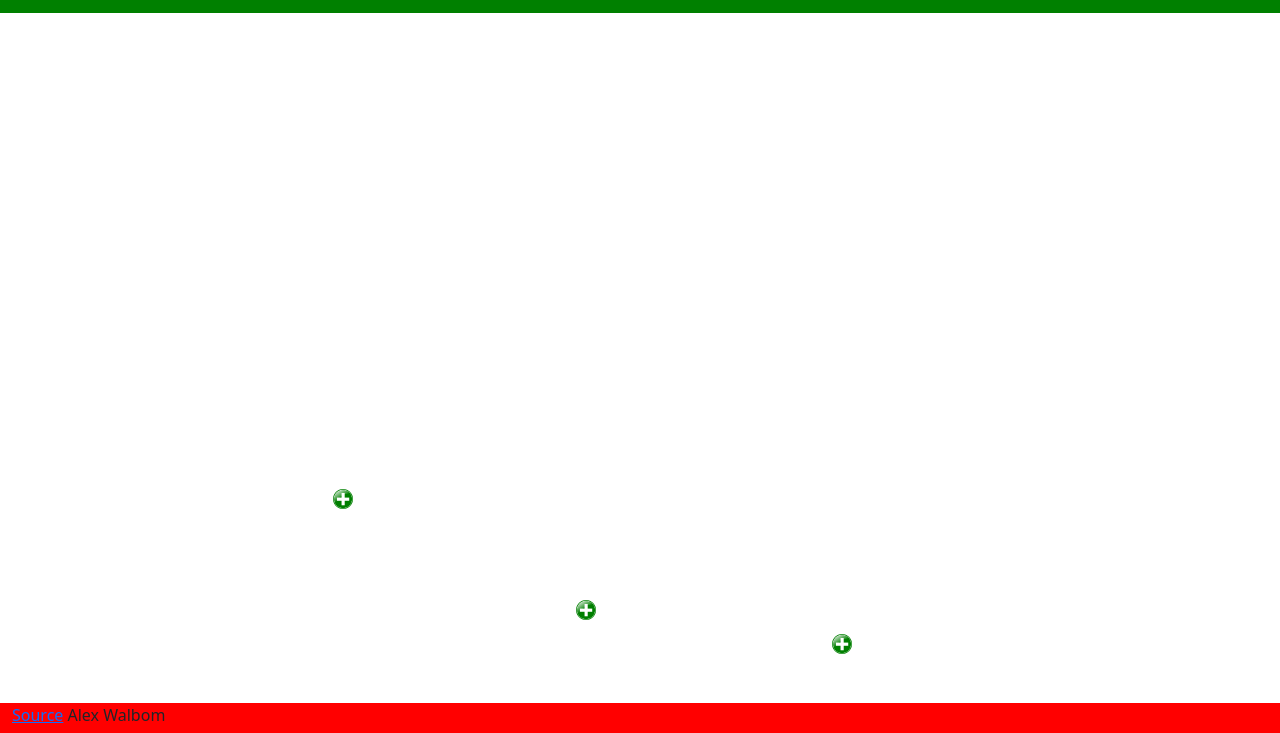
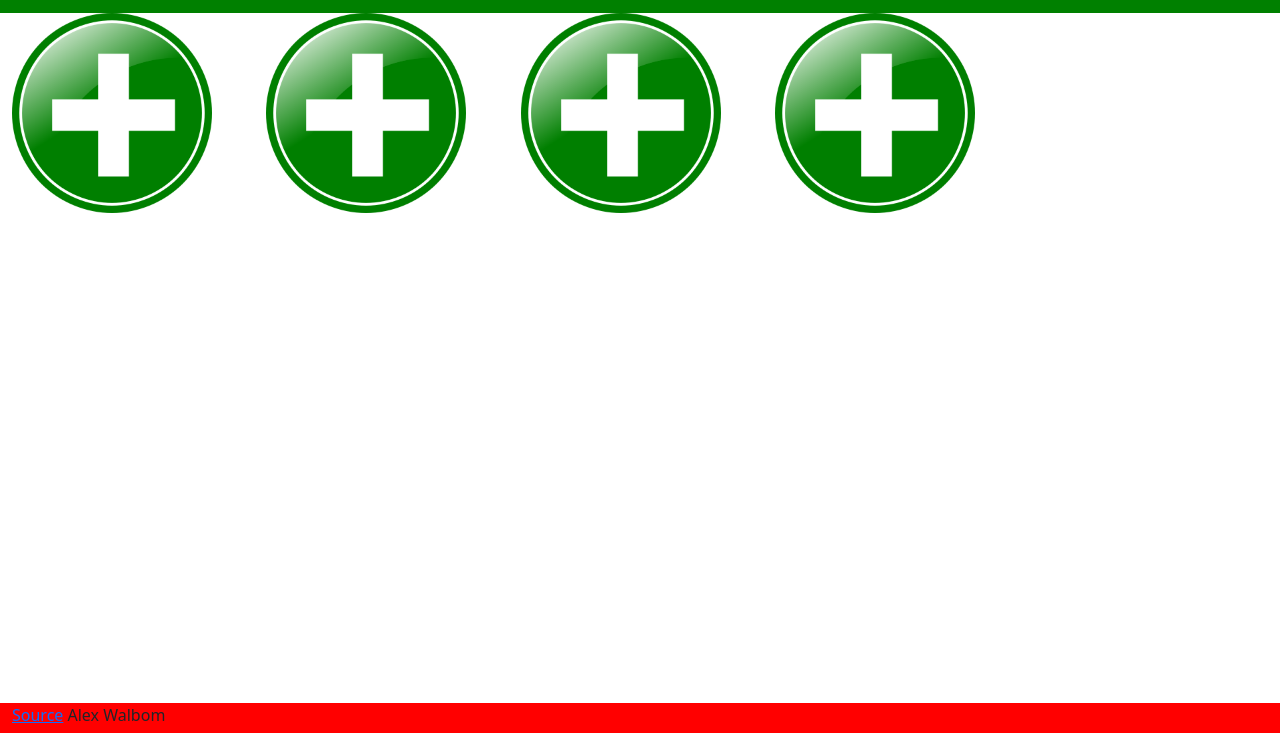
Before and after one commit to MemoryofLight/startup, a plain HTML site: page garden.html in a window 1280 px wide. Shown: the part 67-800 px from the top of the page. Drawn offline with nearby package versions, Linux system fonts and the light colour scheme.

Commit message:
added grid to garden

```diff
--- a/garden.css
+++ b/garden.css
@@ -1,38 +1,21 @@
-
-
-input{
-    margin-right: 20%;
-}
 
 main{
     flex: 1;
+    flex-direction: row;
     display: flex;
-    position: relative;
     height: 100%;
     width: 100%;
 }
 
 .plants{
+    display: grid;
+    grid-template-columns: repeat(auto-fill, minmax(200px, 1fr));
+    grid-auto-rows:200px;
+    grid-gap:1em;
     flex: 1;
 }
 
-.addplant{
-    position: absolute;
-    width: 20px;
-    height: 20px;
+.plant{
+    width: 200px;
+    height: 200px;
 }
-
-#bench{
-    top: 69%;
-    left: 26%;
-}
-
-#middle{
-    top: 85%;
-    left: 45%;
-}
-
-#right{
-    top: 90%;
-    left: 65%;
-}
--- a/garden.html
+++ b/garden.html
@@ -1,5 +1,6 @@
 <!DOCTYPE html>
 <html lang="en">
+
 <head>
     <meta charset="UTF-8" />
     <meta name="viewport" content="width=device-width, initial-scale=1.0" />
@@ -7,15 +8,11 @@
     <!--insert a link here maybe to a good photo to go with the title-->
 
     <link rel="stylesheet" href="garden.css" />
-        <link rel="stylesheet" href="headerfooter.css"/>
+    <link rel="stylesheet" href="headerfooter.css" />
 
     <!-- Include bootstrap CSS framework -->
-        <link
-          href="https://cdn.jsdelivr.net/npm/bootstrap@5.2.2/dist/css/bootstrap.min.css"
-          rel="stylesheet"
-          integrity="sha384-Zenh87qX5JnK2Jl0vWa8Ck2rdkQ2Bzep5IDxbcnCeuOxjzrPF/et3URy9Bv1WTRi"
-          crossorigin="anonymous"
-        />
+    <link href="https://cdn.jsdelivr.net/npm/bootstrap@5.2.2/dist/css/bootstrap.min.css" rel="stylesheet"
+        integrity="sha384-Zenh87qX5JnK2Jl0vWa8Ck2rdkQ2Bzep5IDxbcnCeuOxjzrPF/et3URy9Bv1WTRi" crossorigin="anonymous" />
 </head>
 
 <body>
@@ -38,9 +35,10 @@
 
     <main class="container-fluid">
         <div class="plants">
-                <input type="image" class="addplant" id="bench" src="addplant.png" />
-                <input type="image" class="addplant" id="middle" src="addplant.png" />
-                <input type="image" class="addplant" id="right" src="addplant.png" />
+            <img alt="plant" class="plant" src="addplant.png" />
+            <img alt="plant" class="plant" src="addplant.png" />
+            <img alt="plant" class="plant" src="addplant.png" />
+            <img alt="plant" class="plant" src="addplant.png" />
         </div>
     </main>
 
@@ -48,4 +46,5 @@
         <a href="https://github.com/MemoryofLight/startup">Source</a> Alex Walbom
     </footer>
 </body>
+
 </html>
```
Lines whose indentation alone changed are shown as unchanged.
